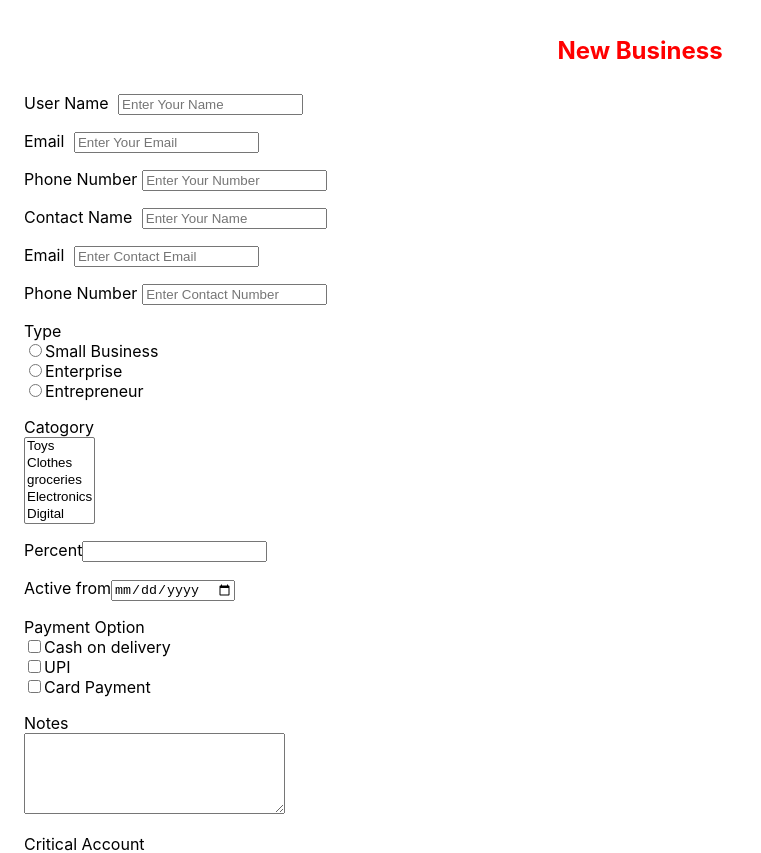
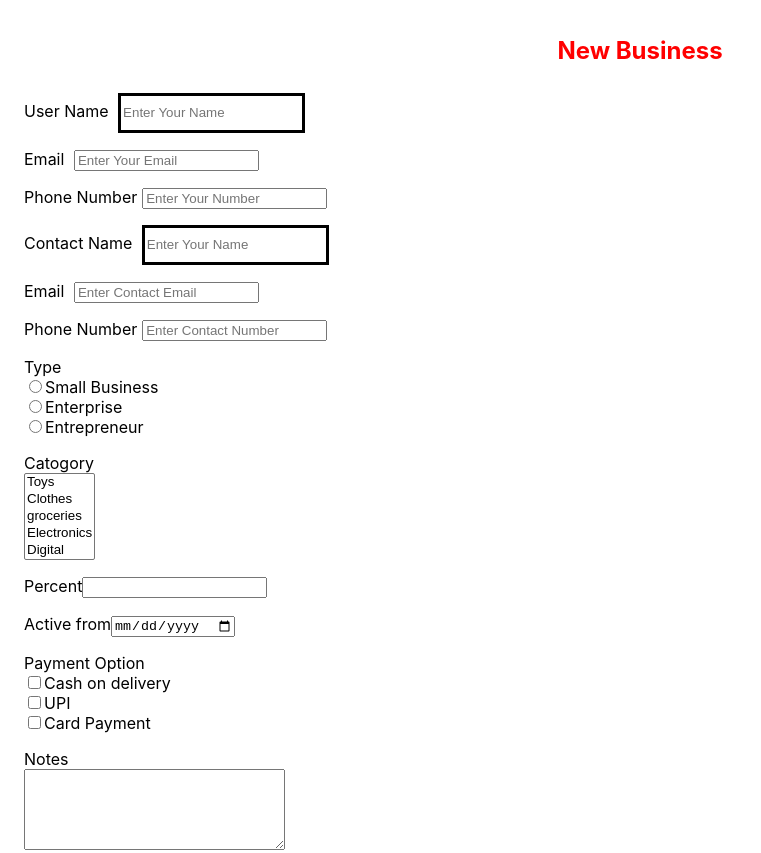
Before and after one commit to rahul6169/react-sign-up, a React (Create React App) app: page / in a window 1280 px wide. Shown: the top 853 px of the page, without its empty margins (0-761 px from the left). Built offline with nearby package versions, Linux system fonts and the light colour scheme.

Commit message:
react app

```diff
--- a/src/message.css
+++ b/src/message.css
@@ -8,3 +8,8 @@ div{
 label{
     padding-right: 5px;
 }
+input[type=text]{
+    box-sizing: border-box;
+    height: 2.5rem;
+    border: 3px solid;
+}
--- a/src/message.js
+++ b/src/message.js
@@ -3,6 +3,7 @@ const Signup = () => {
     console.log(e.target.value);
   };
   return (
+    <body>
       <form id="newBusiness">
         <h2>New Business</h2>
 
@@ -180,6 +181,7 @@ const Signup = () => {
           </button>
         </div>
       </form>
+    </body>
   );
 };
 export default Signup;
```
Lines whose indentation alone changed are shown as unchanged.
